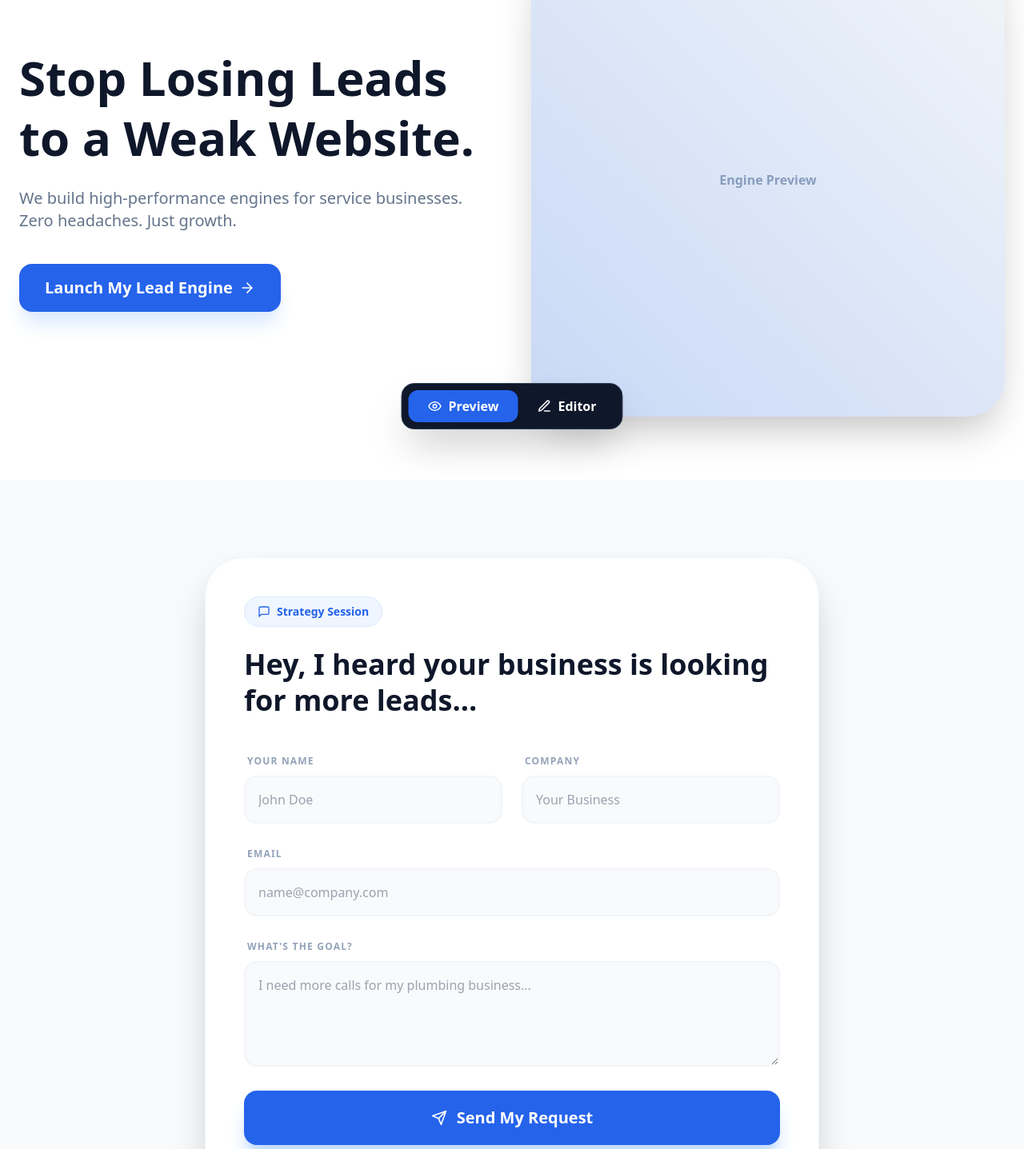
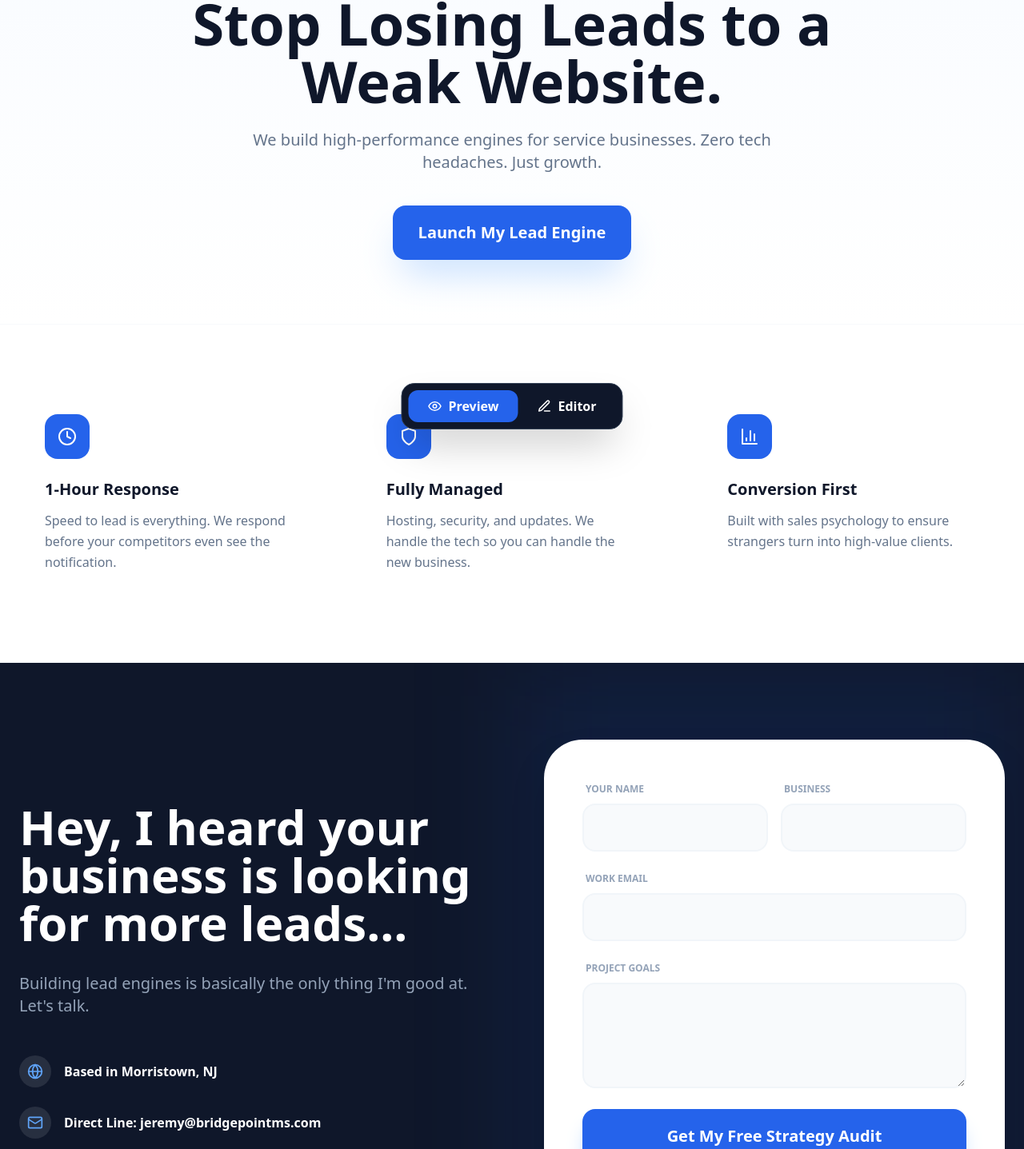
Before and after one commit to jeremyprzyhocki-ctrl/bridgepoint-marketing-site, a React (Create React App) app: page / in a window 1280 px wide. Shown: the part 231-1668 px from the top of the page at 80% size. Built offline with nearby package versions, Linux system fonts and the light colour scheme.

Commit message:
Refactor App component and improve structure

```diff
--- a/src/App.js
+++ b/src/App.js
@@ -1,159 +1,201 @@
-import React, { useState, useEffect } from 'react';
-import { Check, Zap, Send, Loader2, Sparkles, Star, ArrowRight, MessageSquare, User, Building2, Mail, Eye, Edit3, Save, Wand2, FileSearch, X } from 'lucide-react';
+import React, { useState, useEffect, useRef } from 'react';
+import {
+  Check, Zap, Send, Loader2, Sparkles, Star, ArrowRight, MessageSquare,
+  User, Building2, Mail, Eye, Edit3, Save, Wand2, FileSearch, X, Clock, Globe, Shield, BarChart3
+} from 'lucide-react';
 
 // --- PRODUCTION CONFIG ---
 const HUB_PORTAL_ID = "244649678";
 const HUB_FORM_ID = "c08a8f4e-d90e-443c-8c9a-3c2797dda522";
 
-export default function App() {
-  const [isEditor, setIsEditor] = useState(false);
-  const [status, setStatus] = useState('idle'); // 'idle' | 'sending' | 'success'
+// --- THEME CONSTANTS ---
+const THEME = {
+  primary: "#2563EB",      // Bridgepoint Blue
+  secondary: "#0F172A",    // Midnight Slate
+  accent: "#6366F1",       // Indigo
+  bgLight: "#F8FAFC",
+  success: "#10B981"
+};
 
-  const [content, setContent] = useState({
-    brandName: "Bridgepoint Marketing",
-    contactTitle: "Hey, I heard your business is looking for more leads...",
-    contactSubtitle: "Building lead engines is basically the only thing I'm good at. Let's talk.",
-    contactSubmitBtn: "Send My Request",
-    contactSuccessTitle: "Success! Bat-signal received. 🚀",
-    contactSuccessBody: "Check your inbox. I'm diving into your market data now and will reach out within the hour.",
-    // Default Hero Content
-    heroTitle: "Stop Losing Leads to a Weak Website.",
-    heroSubtitle: "We build high-performance engines for service businesses. Zero headaches. Just growth.",
-    heroPrimaryCta: "Launch My Lead Engine",
-  });
+// --- HELPER: HUBSPOT API ---
+const submitToHubSpot = async (formData) => {
+  const endpoint = `https://api-na2.hsforms.com/submissions/v3/integration/submit/${HUB_PORTAL_ID}/${HUB_FORM_ID}`;
 
-  const handleSubmit = async (e) => {
-    e.preventDefault();
-    if (isEditor) return;
-
-    setStatus('sending');
-    const formData = new FormData(e.target);
-
-    // HubSpot v3 API Submission
   const payload = {
     fields: [
-        { name: "firstname", value: formData.get('firstname') },
-        { name: "email", value: formData.get('email') },
-        { name: "company", value: formData.get('company') },
-        { name: "message", value: formData.get('message') }
+      { name: "firstname", value: formData.firstname },
+      { name: "email", value: formData.email },
+      { name: "company", value: formData.company },
+      { name: "message", value: formData.message }
     ],
     context: {
       pageUri: window.location.href,
-        pageName: "Bridgepoint Lead Engine Template"
+      pageName: document.title
     }
   };
 
   try {
-      const res = await fetch(`https://api.hsforms.com/submissions/v3/integration/submit/${HUB_PORTAL_ID}/${HUB_FORM_ID}`, {
+    const res = await fetch(endpoint, {
       method: "POST",
       headers: { "Content-Type": "application/json" },
       body: JSON.stringify(payload)
     });
-
-      if (res.ok) {
-        setStatus('success');
-      } else {
-        throw new Error("Submission failed");
-      }
+    return res.ok;
   } catch (err) {
-      console.error(err);
-      setStatus('idle');
-      alert("Connectivity issue. Please try again!");
+    return false;
   }
 };
 
+export default function App() {
+  const [isEditor, setIsEditor] = useState(false);
+  const [status, setStatus] = useState('idle');
+  const [content, setContent] = useState({
+    brandName: "Bridgepoint Marketing",
+    heroTitle: "Stop Losing Leads to a Weak Website.",
+    heroSubtitle: "We build high-performance engines for service businesses. Zero tech headaches. Just growth.",
+    heroCta: "Launch My Lead Engine",
+    contactTitle: "Hey, I heard your business is looking for more leads...",
+    contactSubtitle: "Building lead engines is basically the only thing I'm good at. Let's talk.",
+    contactSubmitBtn: "Get My Free Strategy Audit",
+    contactSuccessTitle: "Bat-Signal Received! 🚀",
+    contactSuccessBody: "I'm diving into your market data right now. Keep your phone handy—I'll be reaching out within the hour.",
+  });
+
+  const updateContent = (key, val) => setContent(prev => ({ ...prev, [key]: val }));
+
   return (
     <div className="min-h-screen bg-white font-sans text-slate-900 selection:bg-blue-100">
-      {/* Navigation */}
-      <nav className="fixed w-full z-50 bg-white/90 backdrop-blur-md shadow-sm py-4 px-6">
+
+      {/* 1. STICKY NAV */}
+      <nav className="fixed w-full z-50 bg-white/90 backdrop-blur-md border-b border-slate-100 py-4 px-6">
         <div className="max-w-7xl mx-auto flex justify-between items-center">
           <div className="flex items-center gap-2 text-2xl font-bold">
             <div className="w-8 h-8 bg-blue-600 rounded-lg flex items-center justify-center text-white"><Zap size={20} fill="currentColor" /></div>
             <span>{content.brandName}</span>
           </div>
-          <div className="hidden md:flex gap-8 items-center font-medium text-slate-600">
-            <a href="#contact" className="hover:text-blue-600 transition">Contact</a>
-            <button className="bg-blue-600 text-white px-6 py-2 rounded-full font-bold">Get Started</button>
+          <div className="hidden md:flex gap-8 items-center">
+            <a href="#benefits" className="text-slate-600 hover:text-blue-600 font-medium">Benefits</a>
+            <a href="#contact" className="bg-blue-600 text-white px-6 py-2 rounded-full font-bold hover:shadow-lg transition">Get Started</a>
           </div>
         </div>
       </nav>
 
-      {/* Hero Section */}
-      <section className="pt-40 pb-20 px-6">
-        <div className="max-w-7xl mx-auto grid lg:grid-cols-2 gap-12 items-center">
-          <div>
-            <h1 className="text-6xl font-black leading-tight mb-6">{content.heroTitle}</h1>
-            <p className="text-xl text-slate-500 mb-10">{content.heroSubtitle}</p>
-            <button className="bg-blue-600 text-white px-8 py-4 rounded-2xl font-black text-xl shadow-xl shadow-blue-100 flex items-center gap-2">
-              {content.heroPrimaryCta} <ArrowRight size={20} />
-            </button>
+      {/* 2. HERO (Paid Traffic Landing Spot) */}
+      <section className="pt-40 pb-20 px-6 bg-gradient-to-b from-blue-50/50 to-transparent">
+        <div className="max-w-7xl mx-auto text-center">
+          <div className="inline-flex items-center gap-2 bg-blue-100 text-blue-700 px-4 py-2 rounded-full text-xs font-black uppercase tracking-widest mb-8">
+            <Sparkles size={14} /> New for 2026: Managed Lead Engines
           </div>
-          <div className="bg-slate-100 rounded-[3rem] aspect-square relative overflow-hidden shadow-2xl">
-             <div className="absolute inset-0 bg-gradient-to-tr from-blue-600/20 to-transparent"></div>
-             {/* Placeholder for your high-res dashboard image */}
-             <div className="flex items-center justify-center h-full text-slate-400 font-bold">Engine Preview</div>
+          <h1 className="text-5xl md:text-7xl font-black text-slate-900 mb-6 leading-tight max-w-4xl mx-auto">
+            {content.heroTitle}
+          </h1>
+          <p className="text-xl text-slate-500 mb-10 max-w-2xl mx-auto font-medium">
+            {content.heroSubtitle}
+          </p>
+          <div className="flex flex-col sm:flex-row gap-4 justify-center">
+            <a href="#contact" className="bg-blue-600 text-white px-8 py-5 rounded-2xl font-black text-xl shadow-2xl shadow-blue-200 hover:scale-105 transition-all">
+              {content.heroCta}
+            </a>
           </div>
         </div>
       </section>
 
-      {/* Contact Form Section (The HubSpot Engine) */}
-      <section id="contact" className="py-24 bg-slate-50 px-6">
-        <div className="max-w-3xl mx-auto">
-          <div className="bg-white p-8 md:p-12 rounded-[3rem] shadow-2xl border border-slate-100 relative">
+      {/* 3. TRUST SIGNALS (Organic SEO Value) */}
+      <section id="benefits" className="py-20 px-6 border-y border-slate-50">
+        <div className="max-w-7xl mx-auto grid md:grid-cols-3 gap-12">
+          {[
+            { icon: <Clock />, title: "1-Hour Response", desc: "Speed to lead is everything. We respond before your competitors even see the notification." },
+            { icon: <Shield />, title: "Fully Managed", desc: "Hosting, security, and updates. We handle the tech so you can handle the new business." },
+            { icon: <BarChart3 />, title: "Conversion First", desc: "Built with sales psychology to ensure strangers turn into high-value clients." }
+          ].map((item, i) => (
+            <div key={i} className="group p-8 rounded-3xl hover:bg-slate-50 transition-colors">
+              <div className="w-14 h-14 bg-blue-600 text-white rounded-2xl flex items-center justify-center mb-6 group-hover:scale-110 transition-transform">
+                {item.icon}
+              </div>
+              <h3 className="text-xl font-black mb-3">{item.title}</h3>
+              <p className="text-slate-500 leading-relaxed font-medium">{item.desc}</p>
+            </div>
+          ))}
+        </div>
+      </section>
 
-            {status === 'success' ? (
-              <div className="text-center py-10 animate-in zoom-in duration-500">
-                <div className="w-20 h-20 bg-green-100 text-green-600 rounded-full flex items-center justify-center mx-auto mb-6 shadow-inner">
-                  <Check size={40} strokeWidth={3} />
+      {/* 4. THE ENGINE (Contact Form) */}
+      <section id="contact" className="py-24 px-6 bg-slate-900 text-white overflow-hidden relative">
+        <div className="absolute top-0 right-0 w-1/2 h-full bg-blue-600/10 blur-3xl pointer-events-none"></div>
+        <div className="max-w-7xl mx-auto grid lg:grid-cols-2 gap-20 items-center relative z-10">
+          <div>
+            <h2 className="text-4xl md:text-6xl font-black mb-8 leading-tight">{content.contactTitle}</h2>
+            <p className="text-xl text-slate-400 mb-12 font-medium">{content.contactSubtitle}</p>
+
+            <div className="space-y-6">
+              <div className="flex gap-4 items-center">
+                <div className="w-10 h-10 bg-white/10 rounded-full flex items-center justify-center text-blue-400"><Globe size={20} /></div>
+                <span className="font-bold">Based in Morristown, NJ</span>
               </div>
-                <h3 className="text-3xl font-black mb-4">{content.contactSuccessTitle}</h3>
-                <p className="text-slate-500 font-medium leading-relaxed">{content.contactSuccessBody}</p>
-                <button onClick={() => setStatus('idle')} className="mt-8 text-blue-600 font-bold hover:underline">Send another message</button>
+              <div className="flex gap-4 items-center">
+                <div className="w-10 h-10 bg-white/10 rounded-full flex items-center justify-center text-blue-400"><Mail size={20} /></div>
+                <span className="font-bold">Direct Line: jeremy@bridgepointms.com</span>
               </div>
-            ) : (
-              <>
-                <div className="mb-10">
-                   <div className="inline-flex items-center gap-2 bg-blue-50 text-blue-600 px-4 py-2 rounded-full text-sm font-black mb-6 border border-blue-100">
-                      <MessageSquare size={16} /> Strategy Session
             </div>
-                   <h2 className="text-4xl font-black text-slate-900 leading-tight">{content.contactTitle}</h2>
           </div>
 
-                <form onSubmit={handleSubmit} className="space-y-6">
-                  <div className="grid md:grid-cols-2 gap-6">
+          <div className="bg-white p-8 md:p-12 rounded-[3rem] text-slate-900 shadow-2xl">
+            {status === 'success' ? (
+              <SuccessState content={content} />
+            ) : (
+              <form onSubmit={async (e) => {
+                e.preventDefault();
+                setStatus('sending');
+                const data = Object.fromEntries(new FormData(e.target));
+                const ok = await submitToHubSpot(data);
+                setStatus(ok ? 'success' : 'idle');
+              }} className="space-y-5">
+                <div className="grid grid-cols-2 gap-4">
+                  <Input label="Your Name" name="firstname" />
+                  <Input label="Business" name="company" />
+                </div>
+                <Input label="Work Email" name="email" type="email" />
                 <div className="space-y-2">
-                      <label className="text-xs font-black uppercase tracking-widest text-slate-400 ml-1">Your Name</label>
-                      <input name="firstname" required placeholder="John Doe" className="w-full p-4 rounded-2xl border-2 border-slate-100 bg-slate-50 outline-none focus:border-blue-600 focus:bg-white transition-all" />
+                  <label className="text-xs font-black uppercase text-slate-400 ml-1">Project Goals</label>
+                  <textarea name="message" required rows="4" className="w-full p-4 rounded-2xl border-2 border-slate-100 bg-slate-50 outline-none focus:border-blue-600 transition-all"></textarea>
                 </div>
-                    <div className="space-y-2">
-                      <label className="text-xs font-black uppercase tracking-widest text-slate-400 ml-1">Company</label>
-                      <input name="company" required placeholder="Your Business" className="w-full p-4 rounded-2xl border-2 border-slate-100 bg-slate-50 outline-none focus:border-blue-600 focus:bg-white transition-all" />
-                    </div>
-                  </div>
-                  <div className="space-y-2">
-                    <label className="text-xs font-black uppercase tracking-widest text-slate-400 ml-1">Email</label>
-                    <input name="email" type="email" required placeholder="name@company.com" className="w-full p-4 rounded-2xl border-2 border-slate-100 bg-slate-50 outline-none focus:border-blue-600 focus:bg-white transition-all" />
-                  </div>
-                  <div className="space-y-2">
-                    <label className="text-xs font-black uppercase tracking-widest text-slate-400 ml-1">What's the goal?</label>
-                    <textarea name="message" rows="4" placeholder="I need more calls for my plumbing business..." className="w-full p-4 rounded-2xl border-2 border-slate-100 bg-slate-50 outline-none focus:border-blue-600 focus:bg-white transition-all"></textarea>
-                  </div>
-
-                  <button
-                    disabled={status === 'sending'}
-                    type="submit"
-                    className="w-full py-5 bg-blue-600 text-white font-black text-xl rounded-2xl hover:bg-blue-700 transition-all shadow-xl shadow-blue-200 flex items-center justify-center gap-3 disabled:opacity-70"
-                  >
-                    {status === 'sending' ? <Loader2 className="animate-spin" /> : <><Send size={20} /> {content.contactSubmitBtn}</>}
+                <button disabled={status === 'sending'} className="w-full py-5 bg-blue-600 text-white font-black text-xl rounded-2xl hover:bg-blue-700 shadow-xl shadow-blue-200 transition-all flex items-center justify-center gap-3">
+                  {status === 'sending' ? <Loader2 className="animate-spin" /> : content.contactSubmitBtn}
                 </button>
               </form>
-              </>
             )}
           </div>
         </div>
       </section>
 
-      {/* Editor/Preview Toggle (Fixed Bottom) */}
+      {/* 5. FOOTER */}
+      <footer className="py-12 px-6 border-t border-slate-100 text-center text-slate-400 font-bold text-xs uppercase tracking-[0.3em]">
+        &copy; {new Date().getFullYear()} {content.brandName} • Digital Marketing & Web Design Agency
+      </footer>
+
+      {/* EDITOR CONTROLS (Only visible in dev) */}
+      <EditorControls isEditor={isEditor} setIsEditor={setIsEditor} />
+    </div>
+  );
+}
+
+// --- SUB-COMPONENTS ---
+const Input = ({ label, name, type = "text" }) => (
+  <div className="space-y-2">
+    <label className="text-xs font-black uppercase text-slate-400 ml-1">{label}</label>
+    <input name={name} type={type} required className="w-full p-4 rounded-2xl border-2 border-slate-100 bg-slate-50 outline-none focus:border-blue-600 transition-all" />
+  </div>
+);
+
+const SuccessState = ({ content }) => (
+  <div className="text-center py-10 animate-in zoom-in duration-500">
+    <div className="w-20 h-20 bg-green-100 text-green-600 rounded-full flex items-center justify-center mx-auto mb-6"><Check size={40} /></div>
+    <h3 className="text-3xl font-black mb-4">{content.contactSuccessTitle}</h3>
+    <p className="text-slate-500 font-medium leading-relaxed">{content.contactSuccessBody}</p>
+  </div>
+);
+
+const EditorControls = ({ isEditor, setIsEditor }) => (
   <div className="fixed bottom-8 left-1/2 -translate-x-1/2 z-[100] flex bg-slate-900 text-white p-2 rounded-2xl shadow-2xl border border-slate-700">
     <button onClick={() => setIsEditor(false)} className={`flex items-center gap-2 px-6 py-2 rounded-xl transition ${!isEditor ? 'bg-blue-600' : 'hover:bg-slate-800'}`}>
       <Eye size={18} /> <span className="font-bold">Preview</span>
@@ -162,6 +204,4 @@ export default function App() {
       <Edit3 size={18} /> <span className="font-bold">Editor</span>
     </button>
   </div>
-    </div>
 );
-}
```
Lines whose indentation alone changed are shown as unchanged.
